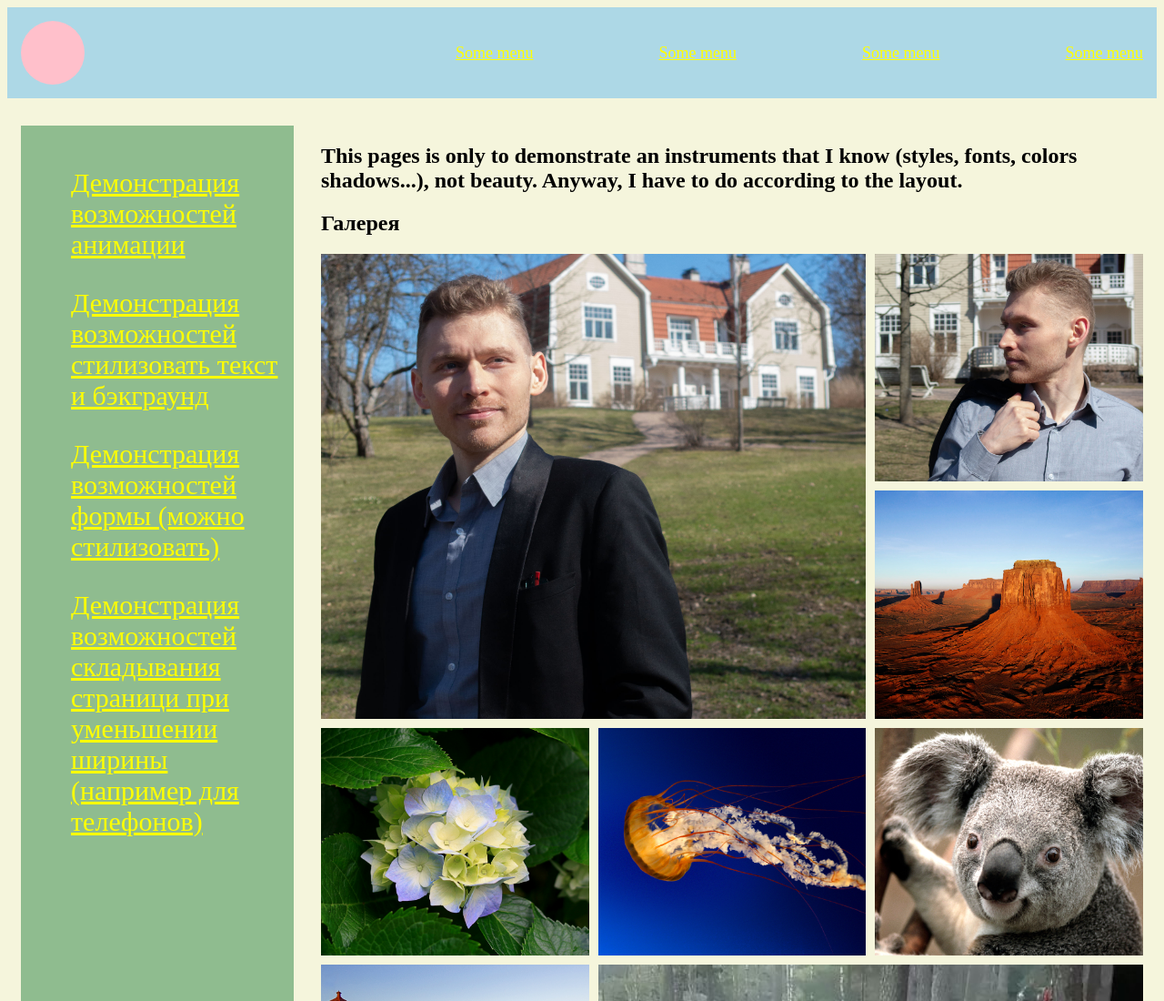
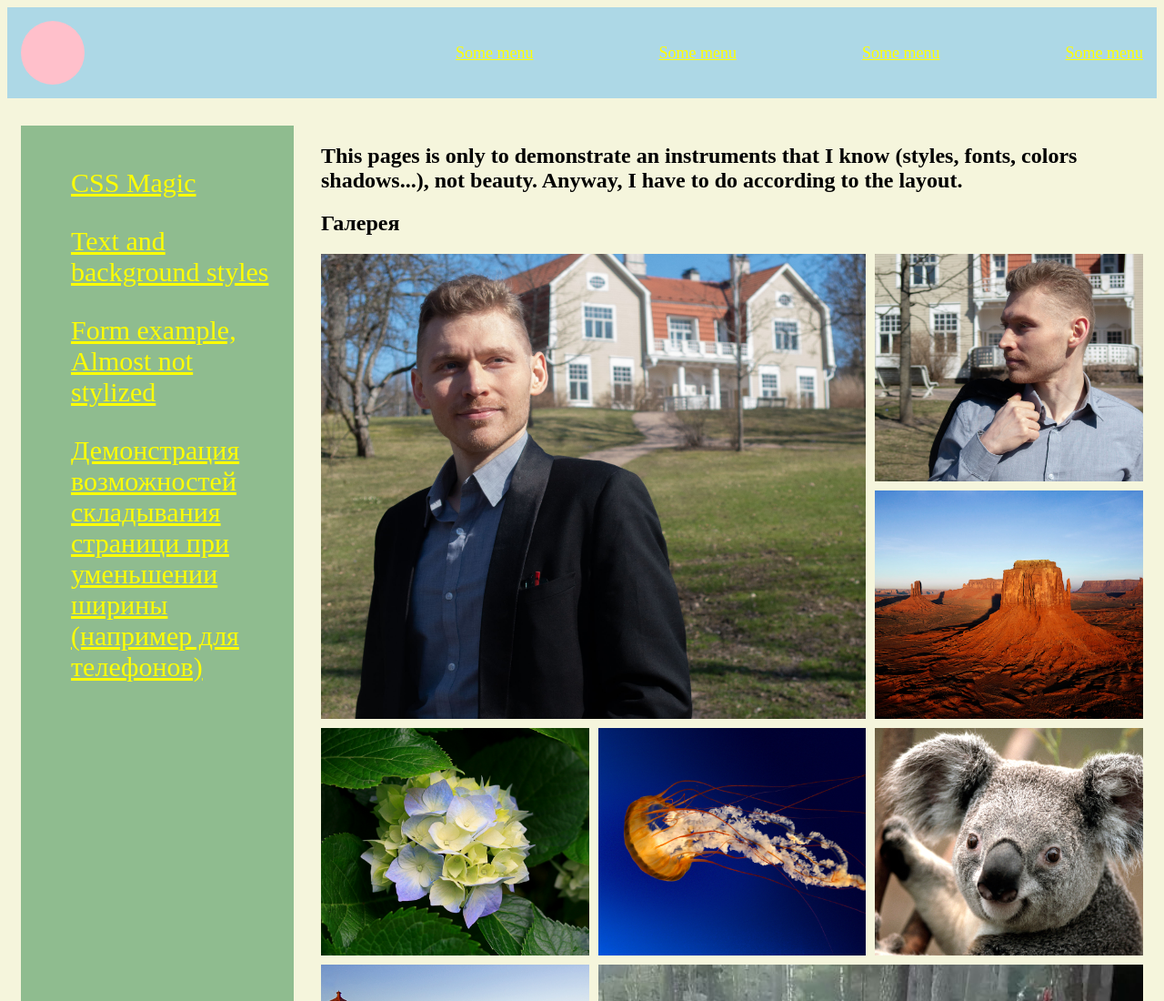
Before and after one commit to vladmirzdanov/GRID, a plain HTML site: page index.html in a window 1280 px wide. Shown: the top 1100 px of the page at 91% size. Drawn offline with Linux system fonts and the light colour scheme.

Commit message:
Update index.html

```diff
--- a/index.html
+++ b/index.html
@@ -36,13 +36,13 @@
 				<nav class="sidebar__menu">
 					<ul class="sidebar__list">
 						<li>
-							<a href="https://vladmirzdanov.github.io/CSS_animation/" target="blank" class="sidebar__link">Демонстрация возможностей анимации</a>
+							<a href="https://vladmirzdanov.github.io/CSS_animation/" target="blank" class="sidebar__link">CSS Magic</a>
 						</li>
 						<li>
-							<a href="https://vladmirzdanov.github.io/CSS-Font-and-Box-style/" class="sidebar__link">Демонстрация возможностей стилизовать текст и бэкграунд</a>
+							<a href="https://vladmirzdanov.github.io/CSS-Font-and-Box-style/" class="sidebar__link">Text and background styles</a>
 						</li>
 						<li>
-							<a href="https://vladmirzdanov.github.io/CSS/" class="sidebar__link">Демонстрация возможностей формы (можно стилизовать)</a>
+							<a href="https://vladmirzdanov.github.io/CSS/" class="sidebar__link">Form example, Almost not stylized</a>
 						</li>
 						<li>
 							<a href="https://vladmirzdanov.github.io/flex2/" class="sidebar__link">Демонстрация возможностей складывания страници при уменьшении ширины (например для телефонов)</a>
```
